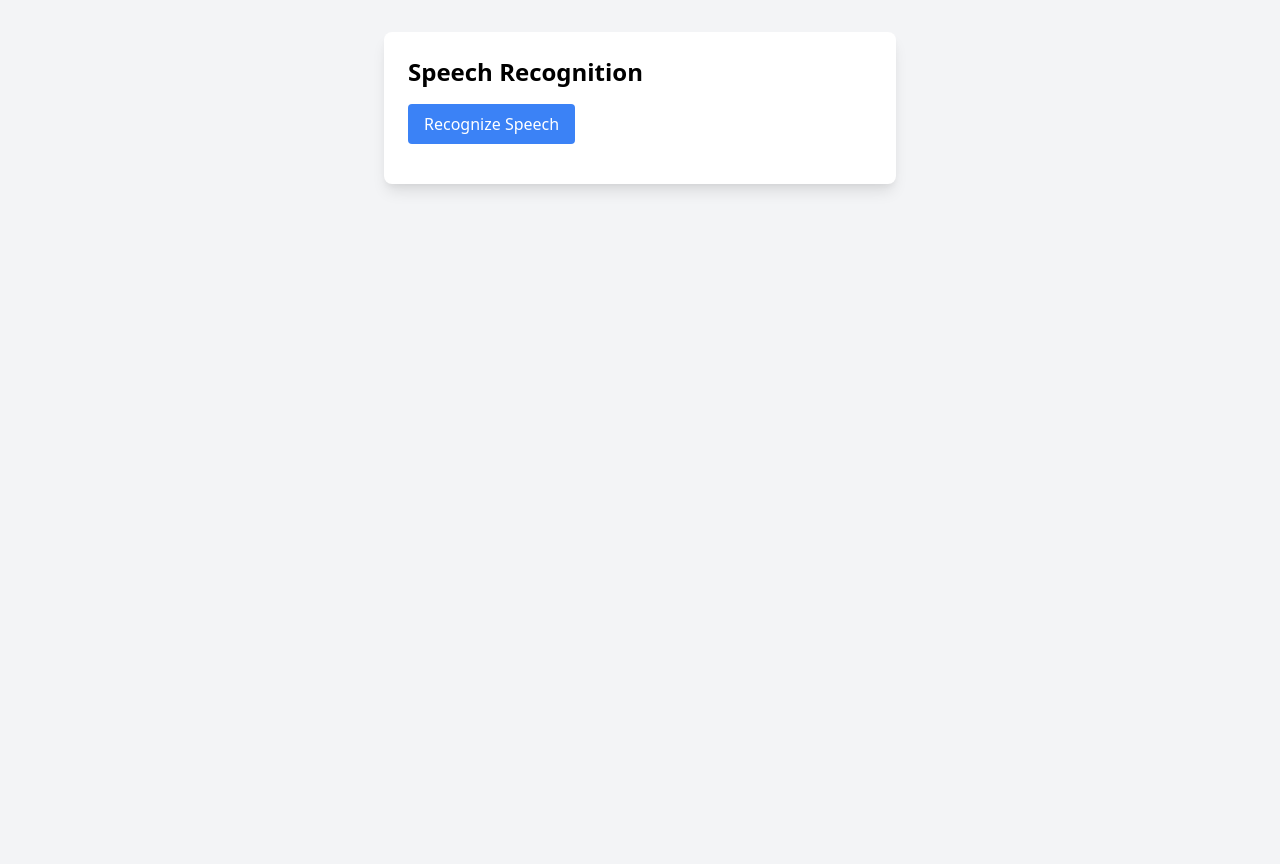
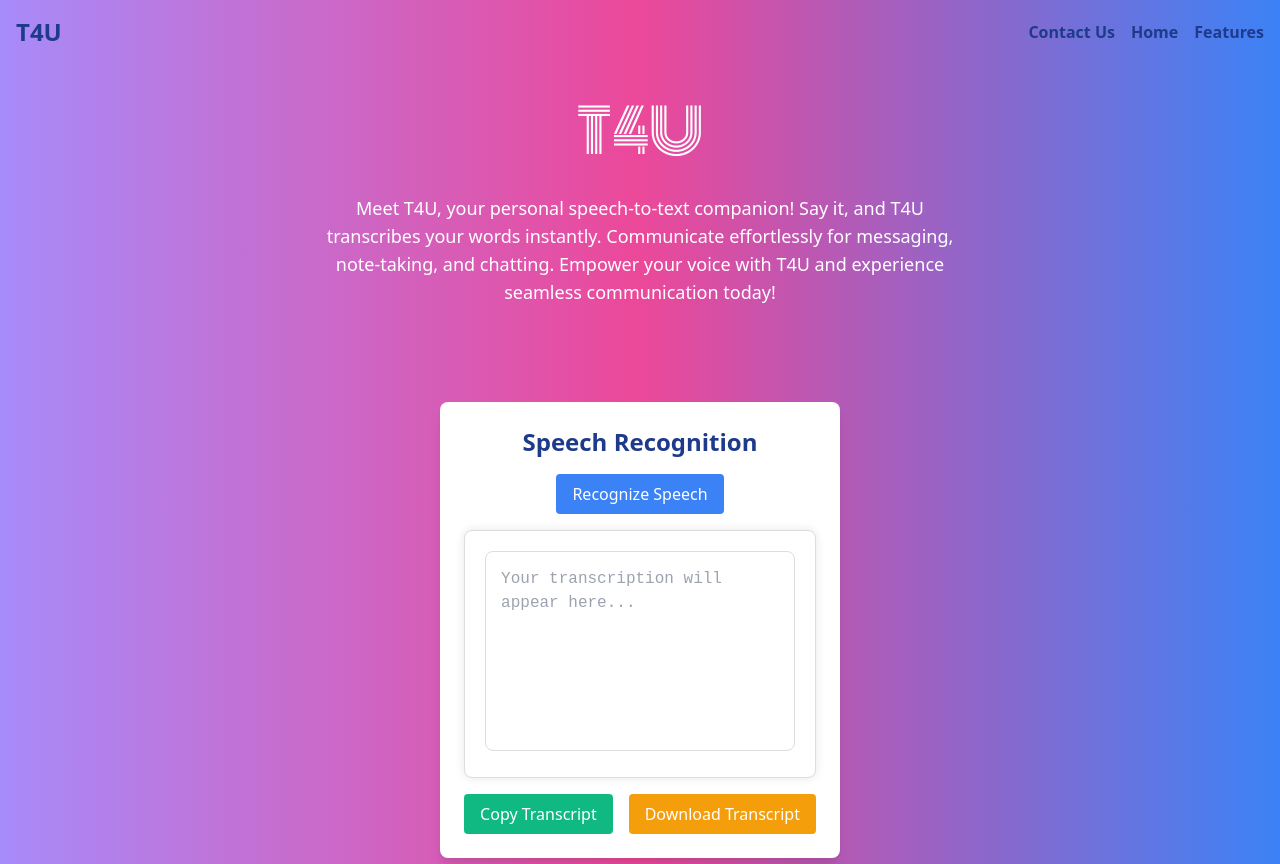
Before and after one commit to dom557/T4U, a Django app: page / in a window 1280 px wide. Before the commit the page ends 191 px from the top, so only its background shows below. Run offline with Django 4.2, Linux system fonts and the light colour scheme.

Commit message:
add  nav bar and title + change the name to T4U

```diff
--- a/speech_recognition_app/templates/index.html
+++ b/speech_recognition_app/templates/index.html
@@ -3,46 +3,140 @@
 <head>
     <meta charset="UTF-8">
     <meta name="viewport" content="width=device-width, initial-scale=1.0">
-    <title>Speech Recognition</title>
+    <title>T4U - Speech Recognition</title>
     <link href="https://cdn.jsdelivr.net/npm/tailwindcss@2.2.16/dist/tailwind.min.css" rel="stylesheet">
+    <link rel="preconnect" href="https://fonts.googleapis.com">
+    <link rel="preconnect" href="https://fonts.gstatic.com" crossorigin>
+    <link href="https://fonts.googleapis.com/css2?family=Monoton&display=swap" rel="stylesheet">
+    <style>
+        body {
+            background: linear-gradient(to bottom, #f0f4ff, #e0eafc);
+            transition: background 0.5s ease;
+        }
+        .monoton-regular {
+            font-family: "Monoton", sans-serif;
+            font-weight: 400;
+            font-style: normal;
+        }
+        .notepad {
+            background: linear-gradient(white 20px, transparent 1%) center/15px 15px;
+            font-family: 'Courier New', Courier, monospace;
+            padding: 15px;
+            border: 1px solid #ddd;
+            border-radius: 8px;
+            outline: none;
+            resize: none;
+            height: 200px;
+        }
+        .notepad-container {
+            background: #fff;
+            border: 1px solid #ddd;
+            border-radius: 8px;
+            padding: 20px;
+            box-shadow: 0 0 10px rgba(0, 0, 0, 0.1);
+        }
+    </style>
+</head>
+<body class="bg-gray-100 transition-colors duration-500">
+
+    <!-- Navigation -->
+    <nav class="w-full p-4 shadow-md bg-gradient-to-r from-purple-400 via-pink-500 to-blue-500">
+        <div class="max-w-7xl mx-auto flex justify-between items-center">
+            <div class="text-2xl font-bold text-blue-900">T4U</div>
+            <div class="flex space-x-4">
+                <a href="#" class="text-blue-900 font-semibold">Contact Us</a>
+                <a href="#" class="text-blue-900 font-semibold">Home</a>
+                <a href="#" class="text-blue-900 font-semibold">Features</a>
+            </div>
+        </div>
+    </nav>
+
+    <!-- Main Content -->
+    <div class="min-h-screen bg-gradient-to-r from-purple-400 via-pink-500 to-blue-500 flex flex-col items-center justify-center pt-8">
+        <!-- Title and Description -->
+        <div class="relative text-center mb-8">
+            <h1 class="monoton-regular relative text-6xl font-bold text-white font-mono">T4U</h1>
+        </div>
+        <div class="max-w-2xl mx-auto px-4 text-center mb-16">
+            <p class="text-lg text-white">
+                Meet T4U, your personal speech-to-text companion! Say it, and T4U transcribes your words
+                instantly. Communicate effortlessly for messaging, note-taking, and chatting. Empower your
+                voice with T4U and experience seamless communication today!
+            </p>
+        </div>
+
+        <!-- Speech Recognition Section -->
+        <div class="max-w-5xl mx-auto bg-white rounded-lg p-6 shadow-lg mt-8 flex flex-col items-center">
+            <h1 class="text-2xl font-bold text-blue-900 mb-4">Speech Recognition</h1>
+            <button id="recognize-button" class="bg-blue-500 text-white py-2 px-4 rounded hover:bg-blue-600 mb-4">Recognize Speech</button>
+
+            <div class="w-full notepad-container">
+                <textarea id="transcription-edit" class="notepad w-full rounded border p-2" rows="10" readonly placeholder="Your transcription will appear here..."></textarea>
+            </div>
+
+            <div class="flex mt-4 space-x-4">
+                <button id="copy-button" class="bg-green-500 text-white py-2 px-4 rounded hover:bg-green-600">Copy Transcript</button>
+                <button id="download-button" class="bg-yellow-500 text-white py-2 px-4 rounded hover:bg-yellow-600">Download Transcript</button>
+            </div>
+        </div>
+    </div>
+
     {% load static %}
-</head>
-<body class="bg-gray-100 py-8 px-4">
-    <div class="max-w-lg mx-auto bg-white rounded-lg p-6 shadow-lg">
-        <h1 class="text-2xl font-bold mb-4">Speech Recognition</h1>
-        <button id="recognize-button" class="bg-blue-500 text-white py-2 px-4 rounded hover:bg-blue-600">Recognize Speech</button>
-        <div id="listening-indicator" class="mt-4 hidden text-green-500">Listening...</div>
-        <p id="transcription" class="mt-4"></p>
     <audio id="start-sound" src="{% static 'audios/start.wav' %}" preload="auto"></audio>
 
     <script>
         document.getElementById('recognize-button').addEventListener('click', function() {
             var button = this;
             var audio = document.getElementById('start-sound');
-                var listeningIndicator = document.getElementById('listening-indicator');
-                var transcription = document.getElementById('transcription');
+            var transcriptionEdit = document.getElementById('transcription-edit');
+            var copyButton = document.getElementById('copy-button');
+            var downloadButton = document.getElementById('download-button');
 
             button.disabled = true;
             button.textContent = 'Listening...';
-                listeningIndicator.classList.remove('hidden');
             audio.play();
 
             fetch('/recognize/')
                 .then(response => response.json())
                 .then(data => {
-                        transcription.innerText = data.transcription;
+                    transcriptionEdit.value = data.transcription;
+                    copyButton.classList.remove('hidden');
+                    downloadButton.classList.remove('hidden');
                     button.textContent = 'Recognize Speech';
                     button.disabled = false;
-                        listeningIndicator.classList.add('hidden');
-                    })
-                    .catch(error => {
-                        transcription.innerText = 'Error recognizing speech: ' + error;
-                        button.textContent = 'Recognize Speech';
-                        button.disabled = false;
-                        listeningIndicator.classList.add('hidden');
                 });
         });
+
+        document.getElementById('copy-button').addEventListener('click', function() {
+            var transcriptionEdit = document.getElementById('transcription-edit');
+            transcriptionEdit.select();
+            document.execCommand('copy');
+            alert('Transcript copied to clipboard');
+        });
+
+        document.getElementById('download-button').addEventListener('click', function() {
+            var transcriptionEdit = document.getElementById('transcription-edit');
+            var blob = new Blob([transcriptionEdit.value], { type: 'text/plain' });
+            var url = URL.createObjectURL(blob);
+            var a = document.createElement('a');
+            a.href = url;
+            a.download = 'transcript.txt';
+            a.click();
+            URL.revokeObjectURL(url);
+        });
+
+        window.addEventListener('scroll', function() {
+            const scrollPosition = window.scrollY;
+            const body = document.body;
+
+            if (scrollPosition > 100) {
+                body.classList.add('gradient-scroll');
+                body.classList.remove('gradient-scroll-reverse');
+            } else {
+                body.classList.add('gradient-scroll-reverse');
+                body.classList.remove('gradient-scroll');
+            }
+        });
     </script>
-    </div>
 </body>
 </html>
```
Lines whose indentation alone changed are shown as unchanged.
